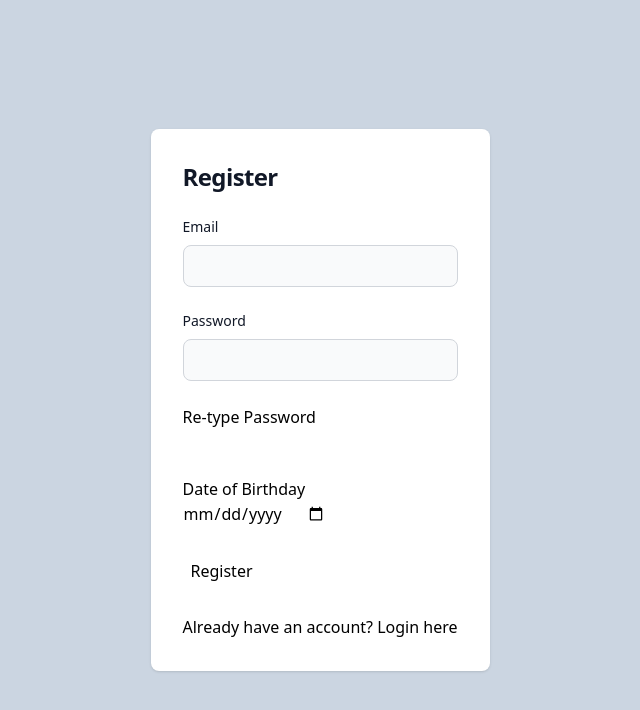
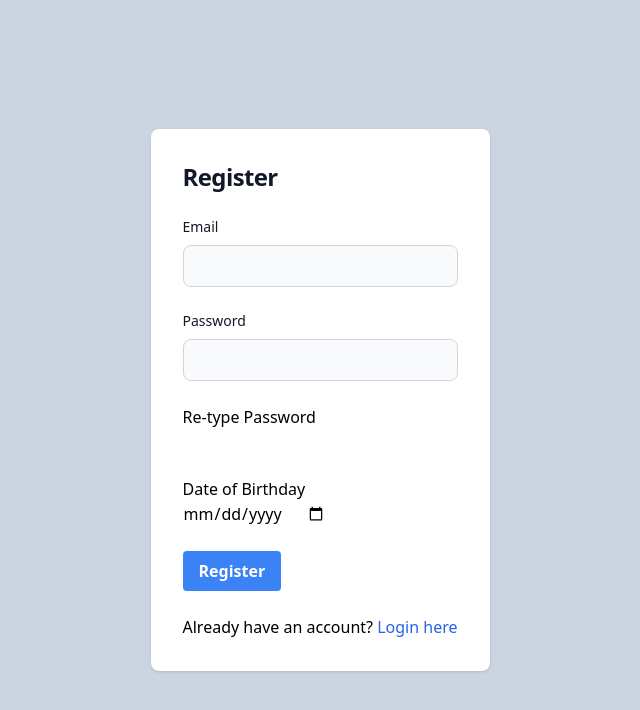
Before and after one commit to dger804/prueba-tecnica-o, a React (Create React App) app: page /Register in a window 1280 px wide. Shown: the top 710 px of the page, without its empty margins (320-960 px from the left). Built offline with nearby package versions, Linux system fonts and the light colour scheme; no server answers.

Commit message:
adding some styling to register and login components

```diff
--- a/src/components/Login.js
+++ b/src/components/Login.js
@@ -52,11 +52,11 @@ export const Login = () =>{
             />
           </div>
           {error && <p>{error}</p>}
-          <button className="bg-white p-2 rounded" type="submit">
+          <button className="bg-blue-500 hover:bg-blue-700 text-white font-bold py-2 px-4 rounded" type="submit">
             Login
           </button>
           <div>
-            Don't have an account? Sign Up <Link to="/register">Here</Link>
+            Don't have an account? Sign Up <Link className="font-medium text-blue-600 dark:text-blue-500 hover:underline" to="/register">Here</Link>
           </div>
         </form>
       </div>
--- a/src/components/Register.js
+++ b/src/components/Register.js
@@ -80,11 +80,11 @@ export const Register = () =>{
               />
             </div>
             {error && <p>{error}</p>}
-            <button className="bg-white p-2 rounded" type="submit">
+            <button className="bg-blue-500 hover:bg-blue-700 text-white font-bold py-2 px-4 rounded" type="submit">
               Register
             </button>
             <div>
-              Already have an account? <Link to="/">Login here</Link>
+              Already have an account? <Link className="font-medium text-blue-600 dark:text-blue-500 hover:underline" to="/">Login here</Link>
             </div>
           </form>
         </div>
```
